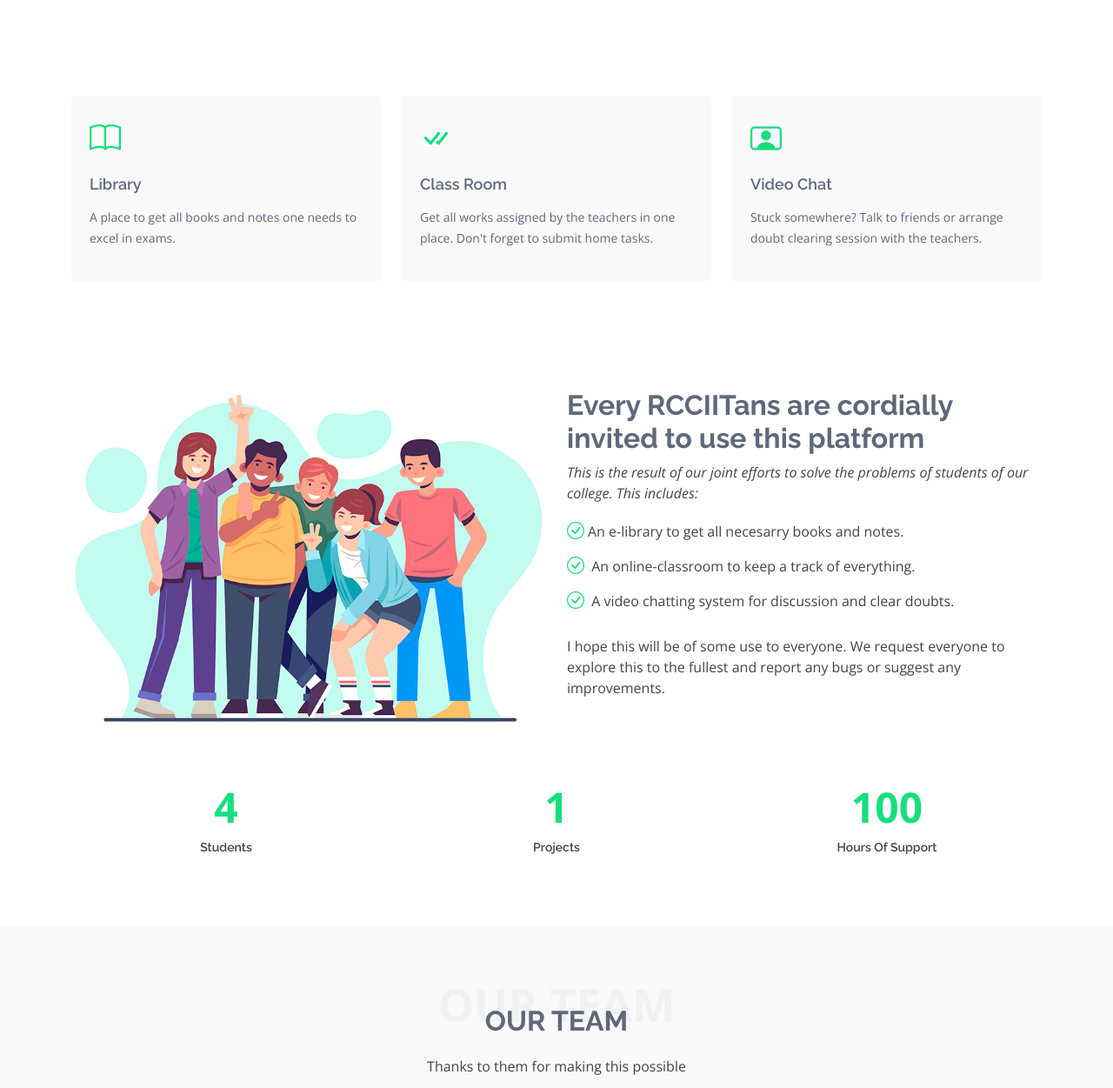
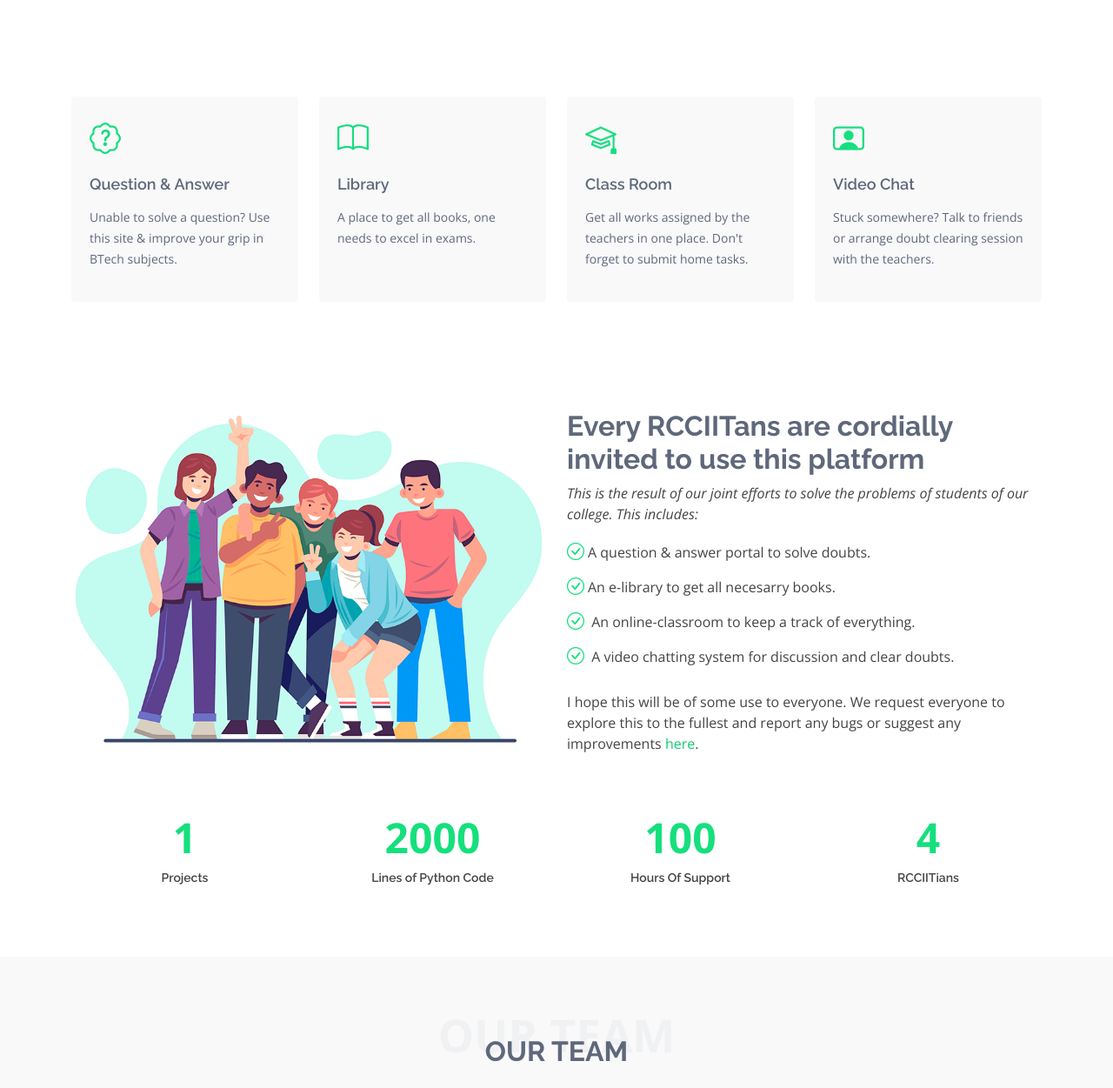
Before and after one commit to belelaritra/Gurukul, a Django app: page / in a window 1280 px wide. Shown: the part 648-1899 px from the top of the page at 87% size. Run offline with Django 3.2, Linux system fonts and the light colour scheme; data that the repository does not hold is empty; some libraries are stand-ins or nearby versions.

Commit message:
Sort Questions by Date/Likes/Views/Comments Added.
1. Sort Questions according to Time, Likes, Dislikes, Views, Comments added.
2. Home.html page modified (Question & Answer card + details added + Images modified + Link Added.)

```diff
--- a/Question/models.py
+++ b/Question/models.py
@@ -32,6 +32,7 @@ class Question(models.Model):
         ],
         default="CSE",
     )
+    total_answers = models.IntegerField(default=0)
 
     def total_likes(self):
         return self.likes.count()
--- a/Question/urls.py
+++ b/Question/urls.py
@@ -18,4 +18,5 @@ urlpatterns = [
     path("delete_reply", delete_reply, name="delete_reply"),
     path("like_question", like_question, name="like_question"),
     path("dislike_question", dislike_question, name="dislike_question"),
+    path("sort_feed", sort_feed, name="sort_feed"),
 ]
--- a/templates/Account/home.html
+++ b/templates/Account/home.html
@@ -44,21 +44,28 @@
         <div class="container">
 
           <div class="row">
-            <div class="col-lg-4 col-md-6">
+            <div class="col-lg-3 col-md-6">
+              <div class="icon-box">
+                <div class="icon"><i class="bi bi-patch-question"></i></div>
+                <h4 class="title"><a href="/question">Question & Answer</a></h4>
+                <p class="description">Unable to solve a question? Use this site & improve your grip in BTech subjects.</p>
+              </div>
+            </div>
+            <div class="col-lg-3 col-md-6 mt-4 mt-md-0">
               <div class="icon-box">
                 <div class="icon"><i class="bi bi-book"></i></div>
-                <h4 class="title"><a href="">Library</a></h4>
-                <p class="description">A place to get all books and notes one needs to excel in exams.</p>
+                <h4 class="title"><a href="/library">Library</a></h4>
+                <p class="description">A place to get all books, one needs to excel in exams.</p>
               </div>
             </div>
-            <div class="col-lg-4 col-md-6 mt-4 mt-md-0">
+            <div class="col-lg-3 col-md-6 mt-4 mt-md-0">
               <div class="icon-box">
-                <div class="icon"><i class="bi bi-check-all"></i></div>
+                <div class="icon"><i class="bi bi-mortarboard"></i></div>
                 <h4 class="title"><a href="">Class Room</a></h4>
                 <p class="description">Get all works assigned by the teachers in one place. Don't forget to submit home tasks.</p>
               </div>
             </div>
-            <div class="col-lg-4 col-md-6 mt-4 mt-lg-0">
+            <div class="col-lg-3 col-md-6 mt-4 mt-lg-0">
               <div class="icon-box">
                 <div class="icon"><i class="bi bi-person-video"></i></div>
                 <h4 class="title"><a href="">Video Chat</a></h4>
@@ -84,12 +91,13 @@
                 This is the result of our joint efforts to solve the problems of students of our college. This includes:
               </p>
               <ul>
-                <li><i class="bi bi-check-circle"></i> An e-library to get all necesarry books and notes.</li>
+                <li><i class="bi bi-check-circle"></i>A question & answer portal to solve doubts.</li>
+                <li><i class="bi bi-check-circle"></i> An e-library to get all necesarry books.</li>
                 <li><i class="bi bi-check-circle"></i> An online-classroom to keep a track of everything.</li>
                 <li><i class="bi bi-check-circle"></i>A video chatting system for discussion and clear doubts.</li>
               </ul>
               <p>
-                I hope this will be of some use to everyone. We request everyone to explore this to the fullest and report any bugs or suggest any improvements.
+                I hope this will be of some use to everyone. We request everyone to explore this to the fullest and report any bugs or suggest any improvements <a href="https://github.com/belelaritra/Gurukul/issues" target="_blank">here</a>.
               </p>
             </div>
           </div>
@@ -103,21 +111,25 @@
 
           <div class="row counters" >
 
-            <div class="col-lg-4 col-6 text-center">
-              <span data-purecounter-start="0" data-purecounter-end="4" data-purecounter-duration="1" class="purecounter"></span>
-              <p>Students</p>
-            </div>
-
-            <div class="col-lg-4 col-6 text-center">
+            <div class="col-lg-3 col-6 text-center">
               <span data-purecounter-start="0" data-purecounter-end="1" data-purecounter-duration="1" class="purecounter"></span>
               <p>Projects</p>
             </div>
 
-            <div class="col-lg-4 col-6 text-center">
+            <div class="col-lg-3 col-6 text-center">
+              <span data-purecounter-start="0" data-purecounter-end="2000" data-purecounter-duration="1" class="purecounter"></span>
+              <p>Lines of Python Code</p>
+            </div>
+
+            <div class="col-lg-3 col-6 text-center">
               <span data-purecounter-start="0" data-purecounter-end="100" data-purecounter-duration="1" class="purecounter"></span>
               <p>Hours Of Support</p>
             </div>
 
+            <div class="col-lg-3 col-6 text-center">
+              <span data-purecounter-start="0" data-purecounter-end="4" data-purecounter-duration="1" class="purecounter"></span>
+              <p>RCCIITians</p>
+            </div>
 
           </div>
 
@@ -148,17 +160,17 @@
                   Magni qui quod omnis unde et eos fuga et exercitationem. Odio veritatis perspiciatis quaerat qui aut aut aut
                 </p> -->
                 <div class="social">
-                  <a href=""><i class="bi bi-twitter"></i></a>
-                  <a href=""><i class="bi bi-facebook"></i></a>
+                  <a href="https://twitter.com/belel_aritra" target="_blank"><i class="bi bi-twitter"></i></a>
+                  <a href="https://www.facebook.com/aritrabelel2001" target="_blank"><i class="bi bi-facebook"></i></a>
+                  <a href="https://www.linkedin.com/in/belelaritra/" target="_blank"><i class="bi bi-linkedin"></i></a>
                   <a href="https://github.com/belelaritra" target="_blank"><i class="bi bi-github"></i></a>
-                  <a href=""><i class="bi bi-linkedin"></i></a>
                 </div>
               </div>
             </div>
 
             <div class="col-lg-3 col-md-6 d-flex align-items-stretch">
               <div class="member">
-                <img src="static/img/team/team-2.jpeg" width="266" height="266" alt="">
+                <img src="static/img/team/team-2.jpeg" alt="">
                 <h4>Ankit Malakar</h4>
                 <!-- <span>Product Manager</span>
                 <p>
@@ -238,7 +250,7 @@
 
       <div class="container footer-bottom clearfix">
         <div class="copyright">
-          &copy; Copyright <strong><span>Gurukul</span></strong>. All Rights Reserved
+          &copy; Copyright <strong><span><a href="https://github.com/belelaritra/Gurukul" class="text-decoration-none" target="_blank">Gurukul</a></span></strong>. All Rights Reserved
         </div>
         <div class="credits">
           <!-- All the links in the footer should remain intact. -->
@@ -295,21 +307,28 @@
       <div class="container">
 
         <div class="row">
-          <div class="col-lg-4 col-md-6">
+          <div class="col-lg-3 col-md-6">
+            <div class="icon-box">
+              <div class="icon"><i class="bi bi-patch-question"></i></div>
+              <h4 class="title"><a href="/question">Question & Answer</a></h4>
+              <p class="description">Unable to solve a question? Use this site & improve your grip in BTech subjects.</p>
+            </div>
+          </div>
+          <div class="col-lg-3 col-md-6 mt-4 mt-md-0">
             <div class="icon-box">
               <div class="icon"><i class="bi bi-book"></i></div>
-              <h4 class="title"><a href="">Library</a></h4>
-              <p class="description">A place to get all books and notes one needs to excel in exams.</p>
+              <h4 class="title"><a href="/library">Library</a></h4>
+              <p class="description">A place to get all books, one needs to excel in exams.</p>
             </div>
           </div>
-          <div class="col-lg-4 col-md-6 mt-4 mt-md-0">
+          <div class="col-lg-3 col-md-6 mt-4 mt-md-0">
             <div class="icon-box">
-              <div class="icon"><i class="bi bi-check-all"></i></div>
+              <div class="icon"><i class="bi bi-mortarboard"></i></div>
               <h4 class="title"><a href="">Class Room</a></h4>
               <p class="description">Get all works assigned by the teachers in one place. Don't forget to submit home tasks.</p>
             </div>
           </div>
-          <div class="col-lg-4 col-md-6 mt-4 mt-lg-0">
+          <div class="col-lg-3 col-md-6 mt-4 mt-lg-0">
             <div class="icon-box">
               <div class="icon"><i class="bi bi-person-video"></i></div>
               <h4 class="title"><a href="">Video Chat</a></h4>
@@ -335,12 +354,13 @@
               This is the result of our joint efforts to solve the problems of students of our college. This includes:
             </p>
             <ul>
-              <li><i class="bi bi-check-circle"></i>An e-library to get all necesarry books and notes.</li>
+              <li><i class="bi bi-check-circle"></i>A question & answer portal to solve doubts.</li>
+              <li><i class="bi bi-check-circle"></i>An e-library to get all necesarry books.</li>
               <li><i class="bi bi-check-circle"></i> An online-classroom to keep a track of everything.</li>
               <li><i class="bi bi-check-circle"></i> A video chatting system for discussion and clear doubts.</li>
             </ul>
             <p>
-              I hope this will be of some use to everyone. We request everyone to explore this to the fullest and report any bugs or suggest any improvements.
+              I hope this will be of some use to everyone. We request everyone to explore this to the fullest and report any bugs or suggest any improvements <a href="https://github.com/belelaritra/Gurukul/issues" target="_blank">here</a>.
             </p>
           </div>
         </div>
@@ -354,19 +374,24 @@
 
         <div class="row counters">
 
-          <div class="col-lg-4 col-6 text-center">
-            <span data-purecounter-start="0" data-purecounter-end="4" data-purecounter-duration="1" class="purecounter"></span>
-            <p>Students</p>
-          </div>
-
-          <div class="col-lg-4 col-6 text-center">
+          <div class="col-lg-3 col-6 text-center">
             <span data-purecounter-start="0" data-purecounter-end="1" data-purecounter-duration="1" class="purecounter"></span>
             <p>Projects</p>
           </div>
 
-          <div class="col-lg-4 col-6 text-center">
+          <div class="col-lg-3 col-6 text-center">
+            <span data-purecounter-start="0" data-purecounter-end="2000" data-purecounter-duration="1" class="purecounter"></span>
+            <p>Lines of Python Code</p>
+          </div>
+
+          <div class="col-lg-3 col-6 text-center">
             <span data-purecounter-start="0" data-purecounter-end="100" data-purecounter-duration="1" class="purecounter"></span>
             <p>Hours Of Support</p>
+          </div>
+
+          <div class="col-lg-3 col-6 text-center">
+            <span data-purecounter-start="0" data-purecounter-end="4" data-purecounter-duration="1" class="purecounter"></span>
+            <p>RCCIITians</p>
           </div>
 
 
@@ -397,17 +422,17 @@
                 Magni qui quod omnis unde et eos fuga et exercitationem. Odio veritatis perspiciatis quaerat qui aut aut aut
               </p> -->
               <div class="social">
-                <a href=""><i class="bi bi-twitter"></i></a>
-                <a href=""><i class="bi bi-facebook"></i></a>
+                <a href="https://twitter.com/belel_aritra" target="_blank"><i class="bi bi-twitter"></i></a>
+                <a href="https://www.facebook.com/aritrabelel2001" target="_blank"><i class="bi bi-facebook"></i></a>
+                <a href="https://www.linkedin.com/in/belelaritra/" target="_blank"><i class="bi bi-linkedin"></i></a>
                 <a href="https://github.com/belelaritra" target="_blank"><i class="bi bi-github"></i></a>
-                <a href=""><i class="bi bi-linkedin"></i></a>
-              </div>
+                </div>
             </div>
           </div>
 
           <div class="col-lg-3 col-md-6 d-flex align-items-stretch">
             <div class="member">
-              <img src="static/img/team/team-2.jpeg" width="266" height="266" alt="">
+              <img src="static/img/team/team-2.jpeg" alt="">
               <h4>Ankit Malakar</h4>
               <!-- <span>Product Manager</span>
               <p>
@@ -487,7 +512,7 @@
 
     <div class="container footer-bottom clearfix">
       <div class="copyright">
-        &copy; Copyright <strong><span>Gurukul</span></strong>. All Rights Reserved
+        &copy; Copyright <strong><span><a href="https://github.com/belelaritra/Gurukul" class="text-decoration-none" target="_blank">Gurukul</a></span></strong>. All Rights Reserved
       </div>
       <div class="credits">
         <!-- All the links in the footer should remain intact. -->
```
Also changed, not shown: Question/views.py (+123 -4 lines), templates/Account/search.html (+7 -0 lines), templates/Question/feed.html (+39 -1 lines), Question/migrations/0001_initial.py, static/img/team/team-1.jpeg, static/img/team/team-2.jpeg, static/img/team/team-3.png, static/img/team/team-4.jpeg.
